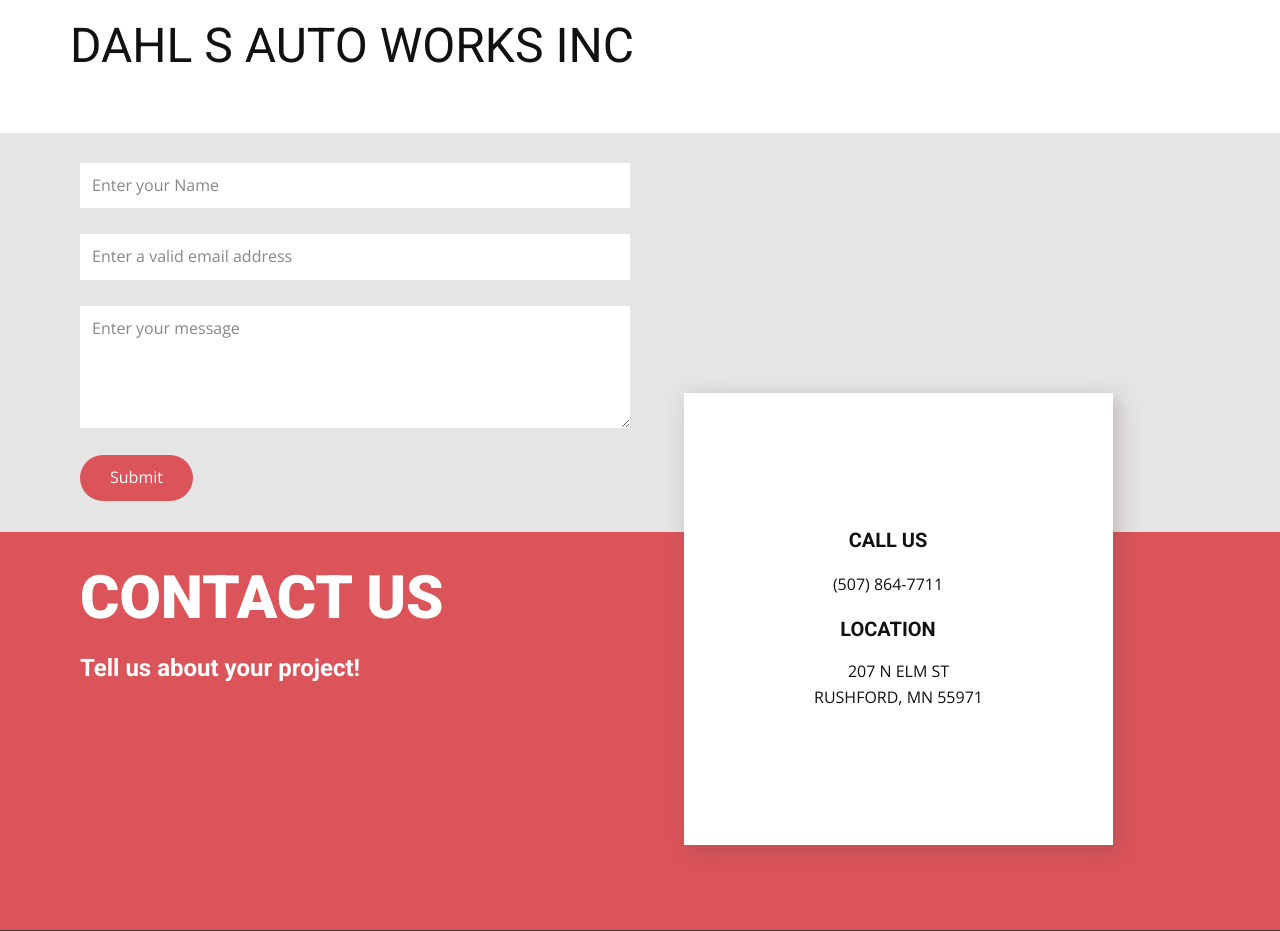
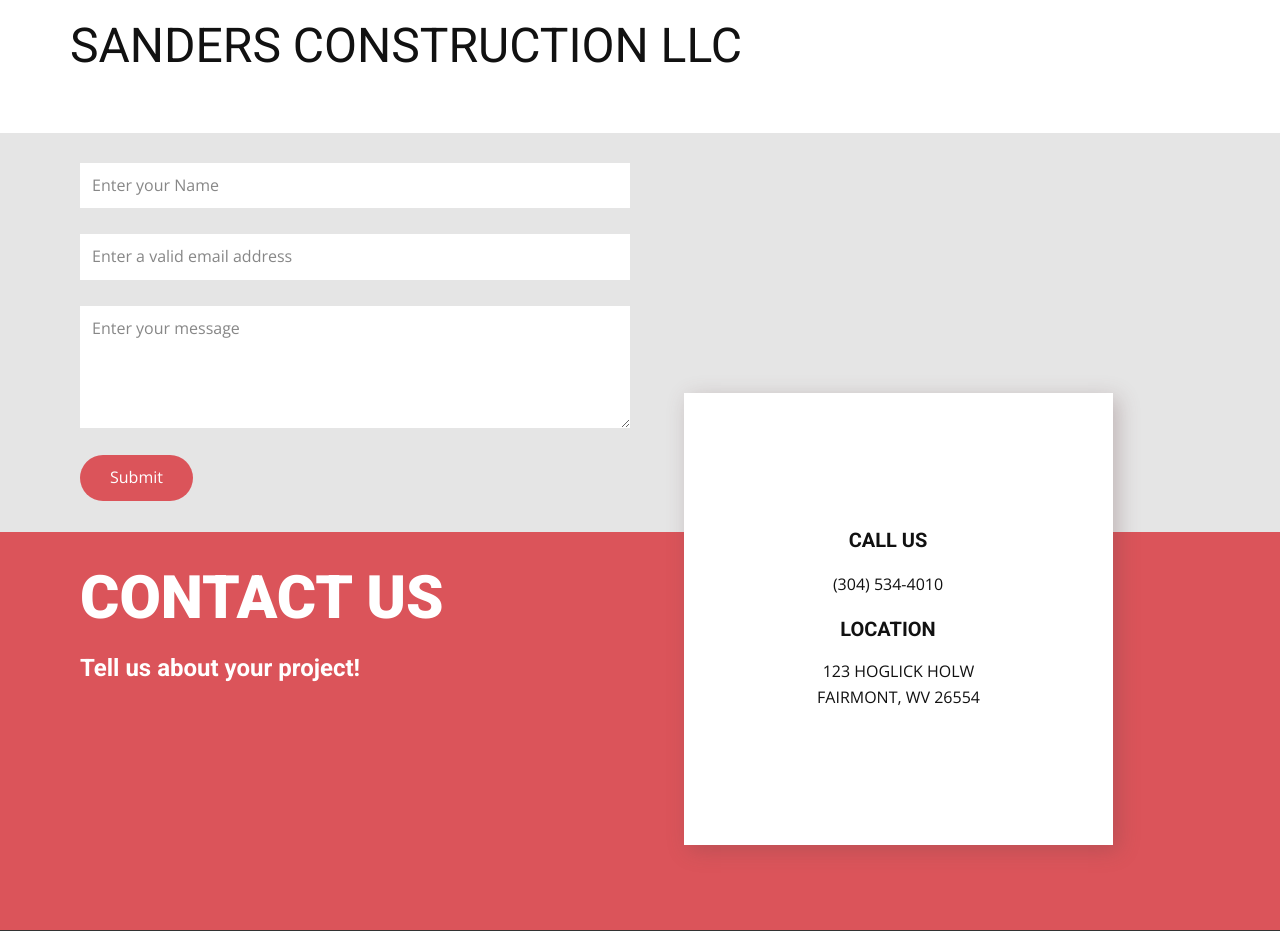
Before and after one commit to runacode/sander, a PHP site: page / in a window 1280 px wide. Shown: the top 931 px of the page. Run offline with PHP 8.4, Linux system fonts and the light colour scheme.

Commit message:
Update index.php

```diff
--- a/index.php
+++ b/index.php
@@ -1,7 +1,7 @@
-<?php $company = "DAHL S AUTO WORKS INC";
-$phone = "(507) 864-7711";
-	$address1 = "207 N ELM ST";
-	$address2 = "RUSHFORD, MN 55971";
+<?php $company = "SANDERS CONSTRUCTION LLC";
+$phone = "(304) 534-4010";
+	$address1 = "123 HOGLICK HOLW";
+	$address2 = "FAIRMONT, WV 26554";
 ?>
 <!DOCTYPE html>
 <html style="font-size: 16px;">
```
